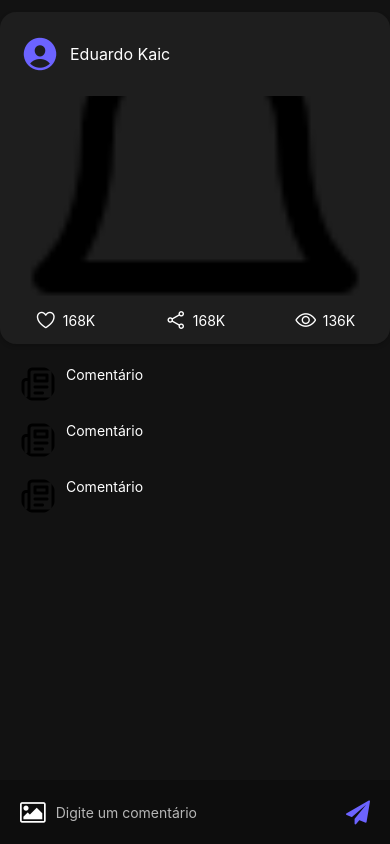
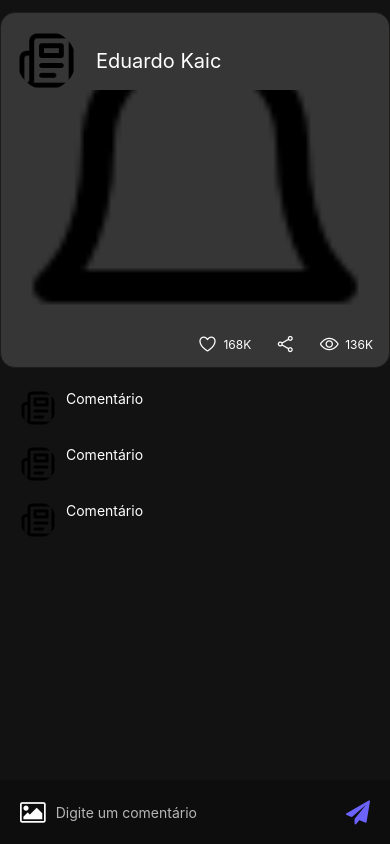
Before and after one commit to Kirito-Senpai9/KaAPPteste, a React Native app: screen /Comments in a window 390 px wide. Built offline with nearby package versions, Linux system fonts and the light colour scheme; what expo-linking would draw is missing.

Commit message:
style: update feed layout

```diff
--- a/src/components/PostCard.tsx
+++ b/src/components/PostCard.tsx
@@ -1,13 +1,14 @@
 import React from 'react';
 import { View, Text, Image, StyleSheet, TouchableOpacity, Animated } from 'react-native';
 import { Ionicons } from '@expo/vector-icons';
-import { colors, radius, spacing } from '../styles';
+import { colors } from '../styles';
 
 interface Props {
   onPress?: () => void;
 }
 
 const postImage = require('../assets/bell.png');
+const profileImage = require('../assets/newspaper.png');
 
 export function PostCard({ onPress }: Props) {
   // Controle de animações do botão de curtida
@@ -67,8 +68,7 @@ export function PostCard({ onPress }: Props) {
     // Cartão de postagem completo
     <TouchableOpacity onPress={onPress} style={styles.card}>
       <View style={styles.header}>
-        {/* Ícone de perfil do autor da postagem */}
-        <Ionicons name="person-circle" size={40} color={colors.accent} />
+        <Image source={profileImage} style={styles.avatar} />
         <Text style={styles.name}>Eduardo Kaic</Text>
       </View>
       <Image source={postImage} style={styles.image} />
@@ -76,21 +76,20 @@ export function PostCard({ onPress }: Props) {
         <TouchableOpacity style={styles.actionGroup} onPress={handleLike}>
           <AnimatedIcon
             name={liked ? 'heart' : 'heart-outline'}
-            size={22}
+            size={20}
             color={colorInterpolation}
             style={{ transform: [{ scale: likeScale }] }}
           />
           <Text style={styles.count}>168K</Text>
         </TouchableOpacity>
-        <TouchableOpacity style={styles.actionGroup} onPress={handleShare}>
+        <TouchableOpacity onPress={handleShare}>
           <Animated.View style={{ transform: [{ scale: shareScale }] }}>
-            <Ionicons name="share-social-outline" size={22} color={colors.textPrimary} />
+            <Ionicons name="share-social-outline" size={20} color={colors.textPrimary} />
           </Animated.View>
-          <Text style={styles.count}>168K</Text>
         </TouchableOpacity>
         <TouchableOpacity style={styles.actionGroup} onPress={handleView}>
           <Animated.View style={{ transform: [{ scale: eyeScale }] }}>
-            <Ionicons name="eye-outline" size={22} color={colors.textPrimary} />
+            <Ionicons name="eye-outline" size={20} color={colors.textPrimary} />
           </Animated.View>
           <Text style={styles.count}>136K</Text>
         </TouchableOpacity>
@@ -101,34 +100,42 @@ export function PostCard({ onPress }: Props) {
 
 const styles = StyleSheet.create({
   card: {
-    backgroundColor: colors.card,
-    borderRadius: radius.card,
+    backgroundColor: '#363636',
+    borderRadius: 15,
+    borderWidth: 1,
+    borderColor: '#1e1b1b',
     marginVertical: 12,
     overflow: 'hidden',
-    shadowColor: '#000',
-    shadowOpacity: 0.2,
-    shadowOffset: { width: 0, height: 2 },
-    shadowRadius: 4,
-    elevation: 3,
   },
   header: {
     flexDirection: 'row',
     alignItems: 'center',
-    padding: spacing.padding,
-    gap: 10,
+    paddingHorizontal: 16,
+    paddingTop: 18,
+    gap: 20,
+  },
+  avatar: {
+    width: 59,
+    height: 59,
+    borderRadius: 30,
   },
   name: {
     color: colors.textPrimary,
-    fontSize: 16,
+    fontSize: 20,
   },
   image: {
     width: '100%',
-    height: 200,
+    height: 231,
+    borderBottomLeftRadius: 15,
+    borderBottomRightRadius: 15,
   },
   actions: {
     flexDirection: 'row',
-    justifyContent: 'space-around',
+    justifyContent: 'flex-end',
+    alignItems: 'center',
     paddingVertical: 12,
+    paddingHorizontal: 16,
+    gap: 24,
   },
   actionGroup: {
     flexDirection: 'row',
@@ -137,5 +144,6 @@ const styles = StyleSheet.create({
   },
   count: {
     color: colors.textPrimary,
+    fontSize: 12,
   },
 });
--- a/src/screens/FeedScreen.tsx
+++ b/src/screens/FeedScreen.tsx
@@ -1,18 +1,27 @@
 import React from 'react';
 import { View, FlatList, StyleSheet, Image, TouchableOpacity } from 'react-native';
 import { PostCard } from '../components/PostCard';
-import { colors } from '../styles';
 
 // Dados fictícios para as bolhas de stories
-const stories = Array.from({ length: 10 }).map((_, i) => ({ id: `${i}`, seen: i % 3 === 0 }));
+const stories = Array.from({ length: 5 }).map((_, i) => ({ id: `${i}` }));
 
 export function FeedScreen({ navigation }: any) {
   // Renderiza cada bolha de story
-  const renderStory = ({ item }: any) => (
-    <TouchableOpacity>
-      <View style={[styles.storyItem, !item.seen && styles.unseen]}>
-        <Image source={require('../assets/newspaper.png')} style={styles.storyImage} />
-      </View>
+  const renderStory = ({ item, index }: any) => (
+    <TouchableOpacity style={styles.storyWrapper}>
+      <Image
+        source={require('../assets/newspaper.png')}
+        style={[
+          styles.storyItem,
+          { borderColor: index < 4 ? '#2DFD30' : 'rgba(255,255,255,0.36)' },
+        ]}
+      />
+      {index === 4 && (
+        <Image
+          source={require('../assets/bell.png')}
+          style={styles.storyAvatar}
+        />
+      )}
     </TouchableOpacity>
   );
 
@@ -43,29 +52,27 @@ export function FeedScreen({ navigation }: any) {
 const styles = StyleSheet.create({
   container: {
     flex: 1,
-    backgroundColor: colors.background,
-    paddingHorizontal: 0,
+    backgroundColor: '#363636',
   },
   stories: {
     paddingVertical: 16,
-    paddingHorizontal: 8,
+    paddingHorizontal: 24,
+  },
+  storyWrapper: {
+    marginRight: 16,
   },
   storyItem: {
-    width: 60,
-    height: 60,
-    borderRadius: 30,
-    marginRight: 12,
+    width: 59,
+    height: 89,
+    borderRadius: 15,
     borderWidth: 2,
-    borderColor: 'transparent',
-    justifyContent: 'center',
-    alignItems: 'center',
   },
-  unseen: {
-    borderColor: colors.accent,
-  },
-  storyImage: {
-    width: 56,
-    height: 56,
-    borderRadius: 28,
+  storyAvatar: {
+    position: 'absolute',
+    top: -8,
+    right: -8,
+    width: 22,
+    height: 22,
+    borderRadius: 11,
   },
 });
```
